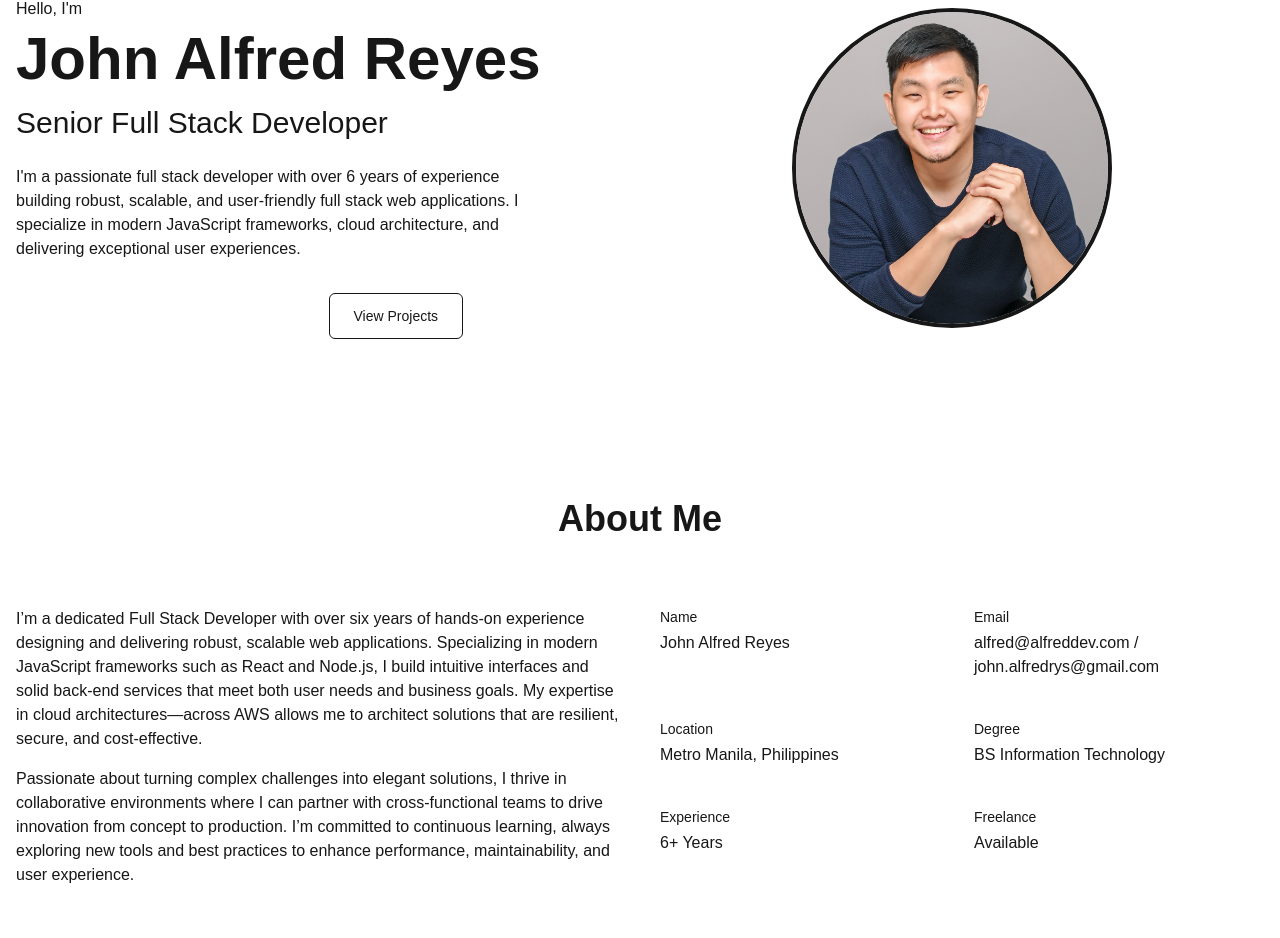
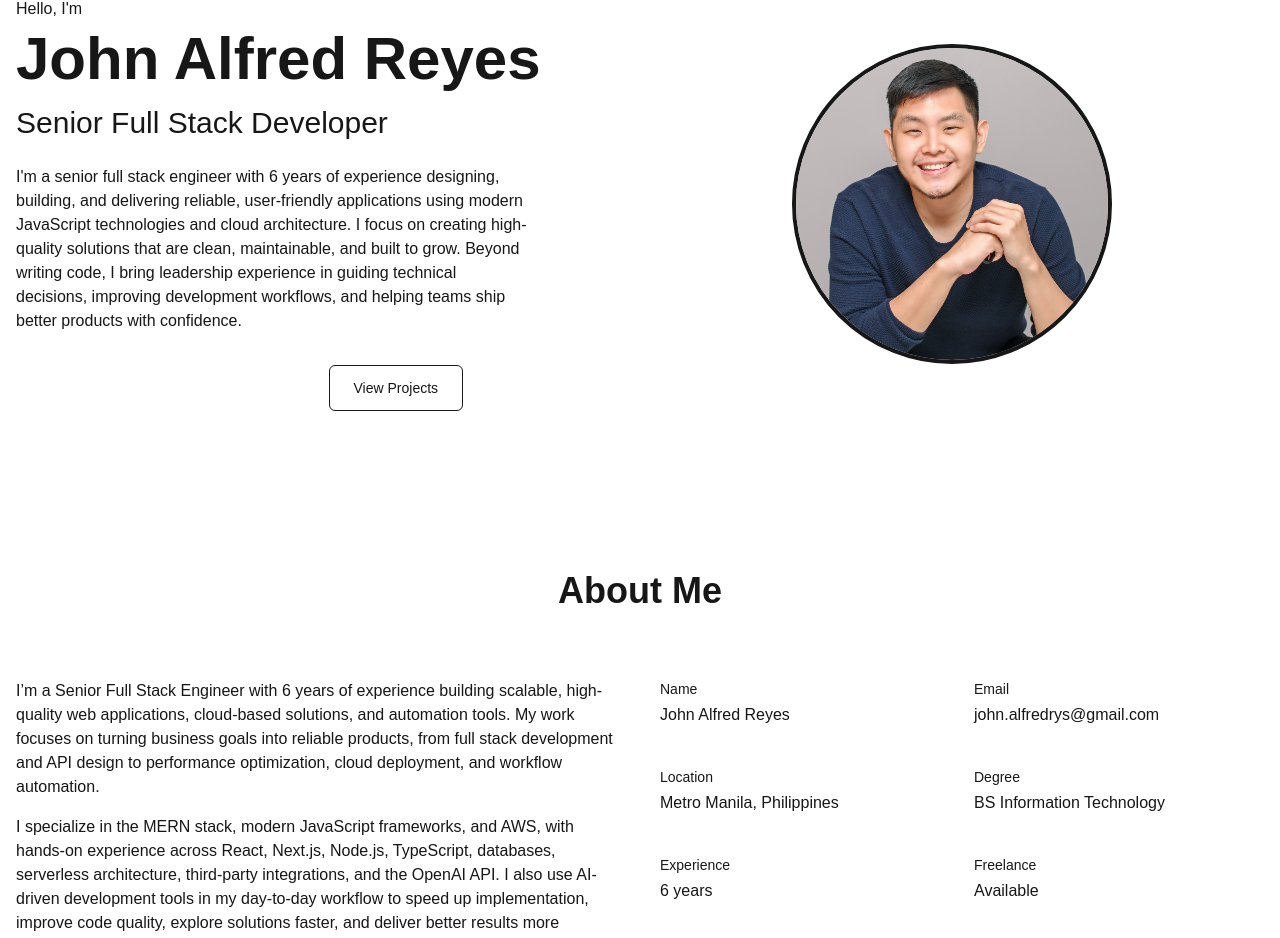
Before and after one commit to alfredreyes14/portfolio.react, a Next.js app: page / in a window 1280 px wide. Shown: the part 137-1075 px from the top of the page. Built offline with nearby package versions, Linux system fonts and the light colour scheme.

Commit message:
chore: updated info

```diff
--- a/app/components/about/About.jsx
+++ b/app/components/about/About.jsx
@@ -9,24 +9,23 @@ const About = () => {
         <div className="flex flex-col md:flex-row gap-10">
           <div className="md:w-1/2">
             <p className="text-foreground mb-4">
-              I’m a dedicated Full Stack Developer with over six years of hands-on experience
-              designing and delivering robust, scalable web applications. Specializing
-              in modern JavaScript frameworks such as React and Node.js,
-              I build intuitive interfaces and solid back-end services that meet both user needs and business goals.
-              My expertise in cloud architectures—across AWS allows me to architect solutions that are resilient, secure, and cost-effective.
+              I’m a Senior Full Stack Engineer with {new Date().getFullYear() - 2019} years of experience building scalable, high-quality web applications, cloud-based solutions, and automation tools. My work focuses on turning business goals into reliable products, from full stack development and API design to performance optimization, cloud deployment, and workflow automation.
             </p>
             <p className="text-foreground mb-4">
-              Passionate about turning complex challenges into elegant solutions, I thrive in collaborative environments where I can partner with cross-functional teams to drive innovation from concept to production. I’m committed to continuous learning, always exploring new tools and best practices to enhance performance, maintainability, and user experience.
+              I specialize in the MERN stack, modern JavaScript frameworks, and AWS, with hands-on experience across React, Next.js, Node.js, TypeScript, databases, serverless architecture, third-party integrations, and the OpenAI API. I also use AI-driven development tools in my day-to-day workflow to speed up implementation, improve code quality, explore solutions faster, and deliver better results more efficiently.
+            </p>
+            <p className="text-foreground mb-4">
+              Beyond building software, I bring leadership experience in guiding teams, mentoring developers, improving development workflows, and collaborating closely with product, design, and engineering teams. I care about writing maintainable code, building systems that scale, and delivering solutions that are technically strong, practical, and user-focused.
             </p>
           </div>
 
           <div className="md:w-1/2">
             <div className="grid grid-cols-1 sm:grid-cols-2 gap-6">
               <AboutItem label="Name" value="John Alfred Reyes" />
-              <AboutItem label="Email" value="alfred@alfreddev.com / john.alfredrys@gmail.com" />
+              <AboutItem label="Email" value="john.alfredrys@gmail.com" />
               <AboutItem label="Location" value="Metro Manila, Philippines" />
               <AboutItem label="Degree" value="BS Information Technology" />
-              <AboutItem label="Experience" value="6+ Years" />
+              <AboutItem label="Experience" value={new Date().getFullYear() - 2019 + " years"} />
               <AboutItem label="Freelance" value="Available" />
             </div>
           </div>
--- a/app/components/contact/Contact.jsx
+++ b/app/components/contact/Contact.jsx
@@ -101,8 +101,8 @@ const Contact = () => {
                 <ContactInfo
                   icon={<EmailIcon />}
                   title="Email"
-                  content="alfred@alfreddev.com / john.alfredrys@gmail.com"
-                  href="mailto:alfred@alfreddev.com"
+                  content="john.alfredrys@gmail.com"
+                  href="mailto:john.alfredrys@gmail.com"
                 />
                 <ContactInfo
                   icon={<PhoneIcon />}
--- a/app/components/hero/Hero.jsx
+++ b/app/components/hero/Hero.jsx
@@ -15,10 +15,7 @@ const Hero = () => {
               Senior Full Stack Developer
             </h2>
             <p className="text-foreground mb-8 max-w-lg">
-              I&apos;m a passionate full stack developer with over 6 years of experience
-              building robust, scalable, and user-friendly full stack web applications.
-              I specialize in modern JavaScript frameworks, cloud architecture,
-              and delivering exceptional user experiences.
+            I'm a senior full stack engineer with {new Date().getFullYear() - 2019} years of experience designing, building, and delivering reliable, user-friendly applications using modern JavaScript technologies and cloud architecture. I focus on creating high-quality solutions that are clean, maintainable, and built to grow. Beyond writing code, I bring leadership experience in guiding technical decisions, improving development workflows, and helping teams ship better products with confidence.
             </p>
             <div className="flex flex-wrap gap-4 justify-center">
               <Button href="#contact" primary>
--- a/app/data/projects.js
+++ b/app/data/projects.js
@@ -6,7 +6,7 @@ export const projectsData = [
     description: 'AI and blockchain powered platform that allows users to bid and build homes thru gamification.',
     image: '/images/homeqube/homqube_thumbnail.png',
     technologies: ['Next.js', 'Material UI', 'Styled Components', 'Monorepo', 'Solana', '.NET 7', 'SQL', 'Azure'],
-    demoLink: 'https://www.homeqube.com/',
+    demoLink: 'https://homeqube.tech/',
     featured: true,
     duration: '6 months',
     teamSize: '10 developers',
--- a/app/page.jsx
+++ b/app/page.jsx
@@ -15,7 +15,7 @@ export default function Home() {
     "jobTitle": "Senior Full Stack Developer",
     "description": "Professional full stack developer specializing in React, Next.js, Node.js, and modern web technologies.",
     "url": "https://alfreddev.com",
-    "email": "alfred@alfreddev.com",
+    "email": "john.alfredrys@gmail.com",
     "telephone": "+639 61 037 9728",
     "address": {
       "@type": "PostalAddress",
```
Also changed, not shown: 1 other file (tests, documents, lock files or other folders).
